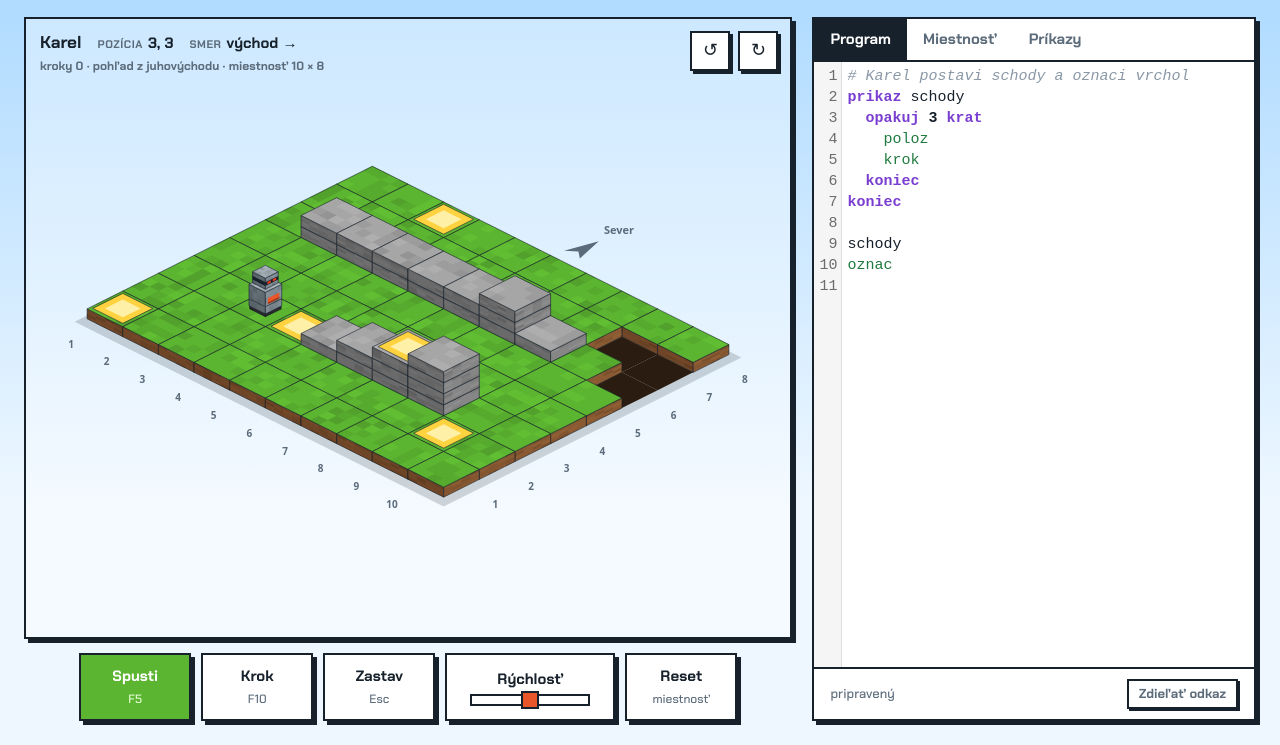
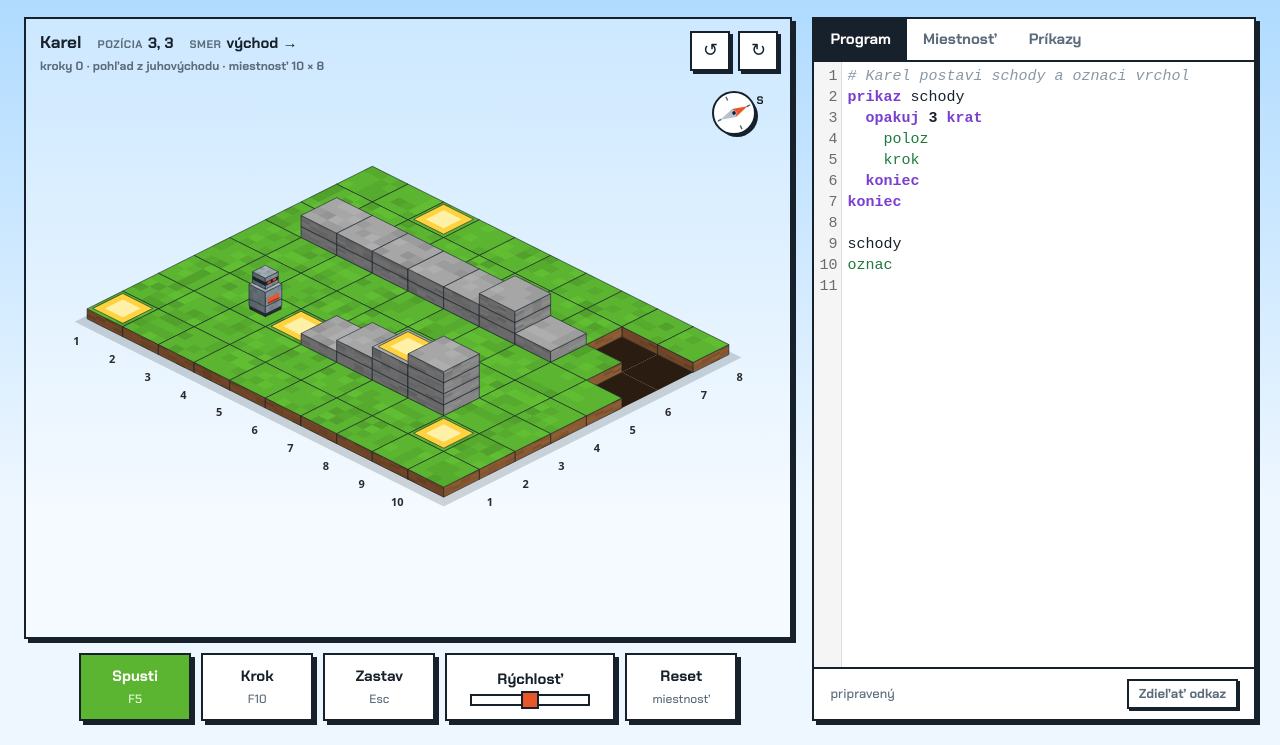
Before and after one commit to msm-claude/karel, a website built with Vite: page app/index.html in a window 1280 px wide. Shown: the part 55-800 px from the top of the page. Built offline with nearby package versions, Linux system fonts and the light colour scheme.

Commit message:
feat: a compass rose under the rotate buttons instead of an arrow by the map (#31)
North belongs next to the controls that turn the room. The rose's red
needle and its letter point where north is on the map and turn with the
view; the flat arrow by the map is gone, on the sheet too. The tile
numbers go back to their original size and ink, staying on each tile's
diagonal so they read as centred.

Co-authored-by: Claude Fable 5.1 <noreply@anthropic.com>

```diff
--- a/app/index.html
+++ b/app/index.html
@@ -24,8 +24,11 @@
         <div class="world">
           <div class="hud" id="hud"></div>
           <div class="rot">
-            <button id="rotL" title="">↺</button>
-            <button id="rotR" title="">↻</button>
+            <div class="btns">
+              <button id="rotL" title="">↺</button>
+              <button id="rotR" title="">↻</button>
+            </div>
+            <div class="compass" id="compass"></div>
           </div>
           <canvas id="cv"></canvas>
         </div>
--- a/src/lang/cs.ts
+++ b/src/lang/cs.ts
@@ -72,7 +72,7 @@ export const cs: Locale = {
     copied: 'Odkaz zkopírován.',
     steps: 'kroky',
     view: 'pohled',
-    north: 'Sever',
+    compassNorth: 'S',
     position: 'pozice',
     direction: 'směr',
     dirs: 'východ,sever,západ,jih',
--- a/src/lang/en.ts
+++ b/src/lang/en.ts
@@ -71,7 +71,7 @@ export const en: Locale = {
     karel: 'Karel',
     steps: 'steps',
     view: 'view',
-    north: 'North',
+    compassNorth: 'N',
     position: 'position',
     direction: 'direction',
     dirs: 'east,north,west,south',
--- a/src/lang/sk.ts
+++ b/src/lang/sk.ts
@@ -71,7 +71,7 @@ export const sk: Locale = {
     karel: 'Karel',
     steps: 'kroky',
     view: 'pohľad',
-    north: 'Sever',
+    compassNorth: 'S',
     position: 'pozícia',
     direction: 'smer',
     dirs: 'východ,sever,západ,juh',
--- a/src/ui/main.ts
+++ b/src/ui/main.ts
@@ -8,7 +8,7 @@ import { allKeywordWords, isLocaleId, locales, normalize, type Locale, type Loca
 import { Driver } from './driver';
 import { Editor } from './editor';
 import { mountLangSwitch, resolveLocale } from './header';
-import { pickTile, renderWorld, type View } from './render';
+import { northOnScreen, pickTile, renderWorld, type View } from './render';
 
 const DEFAULT_ROOM = '1.10x8.2,5,0.2AB7A8A2zA5EGCAz10A10A3ABCEHI2A8ABAB9A';
 const DEFAULT_PROGRAM: Record<LocaleId, string> = {
@@ -130,8 +130,29 @@ function t(key: string): string {
 // what the renderer and the hit test must agree on
 const LAYOUT = { labels: true } as const;
 
+/** A small compass rose under the rotate buttons: the red needle and the letter point where north is on the map. */
+function drawCompass(): void {
+  const [ux, uy] = northOnScreen(view);
+  const angle = (Math.atan2(uy, ux) * 180) / Math.PI + 90; // the needle is drawn pointing up
+  const lx = (ux * 29).toFixed(1);
+  const ly = (uy * 29).toFixed(1);
+  $('compass').innerHTML =
+    `<svg viewBox="-32 -32 64 64" aria-label="${t('compassNorth')}">` +
+    `<circle cx="3" cy="3" r="21" fill="var(--ink)"/>` +
+    `<circle r="21" fill="#fff" stroke="var(--ink)" stroke-width="2"/>` +
+    `<g transform="rotate(${angle.toFixed(1)})" stroke-linecap="round">` +
+    `<path d="M0 -17.5v3M0 14.5v3M-17.5 0h3M14.5 0h3" stroke="var(--dim)" stroke-width="1.5"/>` +
+    `<polygon points="0,-15 4.5,0 0,3 -4.5,0" fill="var(--red)"/>` +
+    `<polygon points="0,15 4.5,0 0,-3 -4.5,0" fill="#b7c1cb"/>` +
+    `<circle r="1.8" fill="var(--ink)"/>` +
+    `</g>` +
+    `<text x="${lx}" y="${ly}" text-anchor="middle" dominant-baseline="central" font-family="Chakra Petch, system-ui, sans-serif" font-size="11" font-weight="700" fill="var(--ink)">${t('compassNorth')}</text>` +
+    `</svg>`;
+}
+
 function draw(): void {
-  renderWorld(canvas, world, view, undefined, { ...LAYOUT, compass: t('north'), ...(editing ? { ghost: true, hover } : {}) });
+  renderWorld(canvas, world, view, undefined, { ...LAYOUT, ...(editing ? { ghost: true, hover } : {}) });
+  drawCompass();
   canvas.classList.toggle('edit', editing);
   const dirs = t('dirs').split(',');
   const views = t('views').split(',');
--- a/src/ui/render.ts
+++ b/src/ui/render.ts
@@ -96,8 +96,6 @@ export interface RenderOptions {
   ghost?: boolean;
   /** world tile to highlight on the floor (the one under the pointer) */
   hover?: [number, number] | null;
-  /** draw a small arrow outside the north edge of the room, pointing north, with this letter at the tip */
-  compass?: string;
 }
 
 export interface Layout {
@@ -336,58 +334,34 @@ export function renderWorld(canvas: HTMLCanvasElement, world: World, view: View,
     const [i1, j1] = map(dx, dy);
     return i1 - i0 + (j1 - j0) > 0;
   };
-  const quiet = opts.labelColor ?? '#5b6b7a'; // the same dim ink the pages use for secondary text
-
   if (opts.labels) {
     // like a chessboard: columns 1..w and rows 1..h (from the bottom), always on the two front edges so
     // brick stacks never cover them; which edges those are depends on the view. Each number sits on the
     // ground on its own tile's diagonal, clear of the floor's side face.
     const south = toward(0, 1);
     const east = toward(1, 0);
-    ctx.fillStyle = quiet;
-    ctx.font = `600 ${Math.max(8, Math.round(W * 0.27))}px system-ui, sans-serif`;
+    ctx.fillStyle = opts.labelColor ?? P.karelDark;
+    ctx.font = `600 ${Math.max(9, Math.round(W * 0.32))}px system-ui, sans-serif`;
     ctx.textAlign = 'center';
     ctx.textBaseline = 'middle';
     for (let x = 0; x < world.w; x++) {
-      const [px, py] = outside(x, south ? world.h - 1 : 0, 0, south ? 1 : -1, 1.45);
+      const [px, py] = outside(x, south ? world.h - 1 : 0, 0, south ? 1 : -1, 1.3);
       ctx.fillText(String(x + 1), px, py);
     }
     for (let y = 0; y < world.h; y++) {
-      const [px, py] = outside(east ? world.w - 1 : 0, y, east ? 1 : -1, 0, 1.45);
+      const [px, py] = outside(east ? world.w - 1 : 0, y, east ? 1 : -1, 0, 1.3);
       ctx.fillText(String(world.h - y), px, py);
     }
   }
+}
 
-  if (opts.compass) {
-    // a flat pointer lying on the ground a little way outside the middle of the north edge, aimed north,
-    // so it lines up with the room's grid in every view; the word for north sits beyond its tip
-    const mx = (world.w - 1) / 2;
-    const base = opts.labels && toward(0, -1) ? 2.2 : 1.1; // tiles outside the edge: past the numbers when they share the edge
-    const len = 0.75;
-    const at = (along: number, across: number): [number, number] => outside(mx + across, 0, 0, -1, base + along);
-    const [tx, ty] = at(len, 0);
-    const [lx, ly] = at(0, -0.22);
-    const [rx, ry] = at(0, 0.22);
-    const [nx, ny] = at(0.18, 0);
-    ctx.fillStyle = quiet;
-    ctx.beginPath();
-    ctx.moveTo(tx, ty);
-    ctx.lineTo(lx, ly);
-    ctx.lineTo(nx, ny);
-    ctx.lineTo(rx, ry);
-    ctx.closePath();
-    ctx.fill();
-    const [bx, by] = at(0, 0);
-    const dx = tx - bx;
-    const dy = ty - by;
-    const d = Math.hypot(dx, dy);
-    const ux = dx / d;
-    const uy = dy / d;
-    ctx.font = '600 11px system-ui, sans-serif';
-    ctx.textAlign = 'center';
-    ctx.textBaseline = 'middle';
-    const half = ctx.measureText(opts.compass).width / 2;
-    const push = 6 + half * Math.abs(ux) + 7 * Math.abs(uy); // the word's centre sits clear of the tip in any direction
-    ctx.fillText(opts.compass, tx + ux * push, ty + uy * push);
-  }
+/** Unit vector of world north on screen for a view: the direction a compass needle drawn over the map should take. */
+export function northOnScreen(view: View): [number, number] {
+  const { map } = rotated({ w: 2, h: 2 } as World, view);
+  const [i0, j0] = map(0, 0);
+  const [i1, j1] = map(0, -1);
+  const dx = i1 - i0 - (j1 - j0);
+  const dy = (i1 - i0 + (j1 - j0)) / 2;
+  const d = Math.hypot(dx, dy);
+  return [dx / d, dy / d];
 }
--- a/src/ui/style.css
+++ b/src/ui/style.css
@@ -96,7 +96,24 @@ canvas {
   right: 12px;
   top: 12px;
   display: flex;
+  flex-direction: column;
+  align-items: center;
+  gap: 10px;
+}
+.rot .btns {
+  display: flex;
   gap: 8px;
+}
+.compass {
+  width: 64px;
+  height: 64px;
+  pointer-events: none;
+}
+.compass svg {
+  display: block;
+  width: 100%;
+  height: 100%;
+  overflow: visible;
 }
 .rot button {
   width: 40px;
--- a/tasks/tasks.ts
+++ b/tasks/tasks.ts
@@ -105,7 +105,7 @@ function render(): void {
     const el = document.getElementById(id) as HTMLCanvasElement | null;
     if (el) {
       const top = Math.max(1, ...Object.values(w.bricks ?? {})) + 1; // room for the stacks plus Karel's head
-      renderWorld(el, toWorld(w), 0, OVERWORLD, { labels: true, levels: top, compass: locales[locale].ui['north'] ?? 'N' });
+      renderWorld(el, toWorld(w), 0, OVERWORLD, { labels: true, levels: top });
     }
   }
 
```
Also changed, not shown: design/mockups/2026-09-14-labels-hud/app-north-east.png (deleted), design/mockups/2026-09-14-labels-hud/app-north-west.png, design/mockups/2026-09-14-labels-hud/app-south-east.png, design/mockups/2026-09-14-labels-hud/app-south-west.png (deleted), design/mockups/2026-09-14-labels-hud/compass-rose.png (added), design/mockups/2026-09-14-labels-hud/sheet.png.
